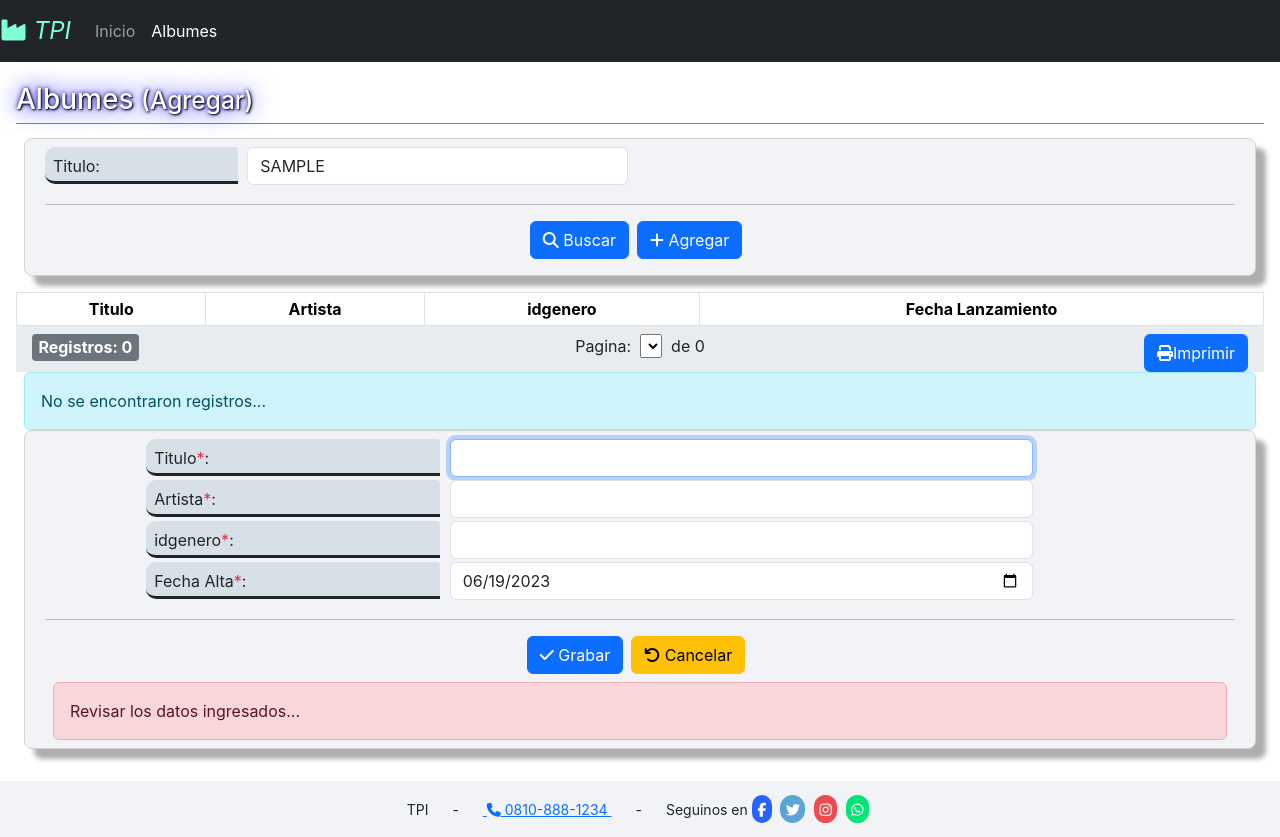
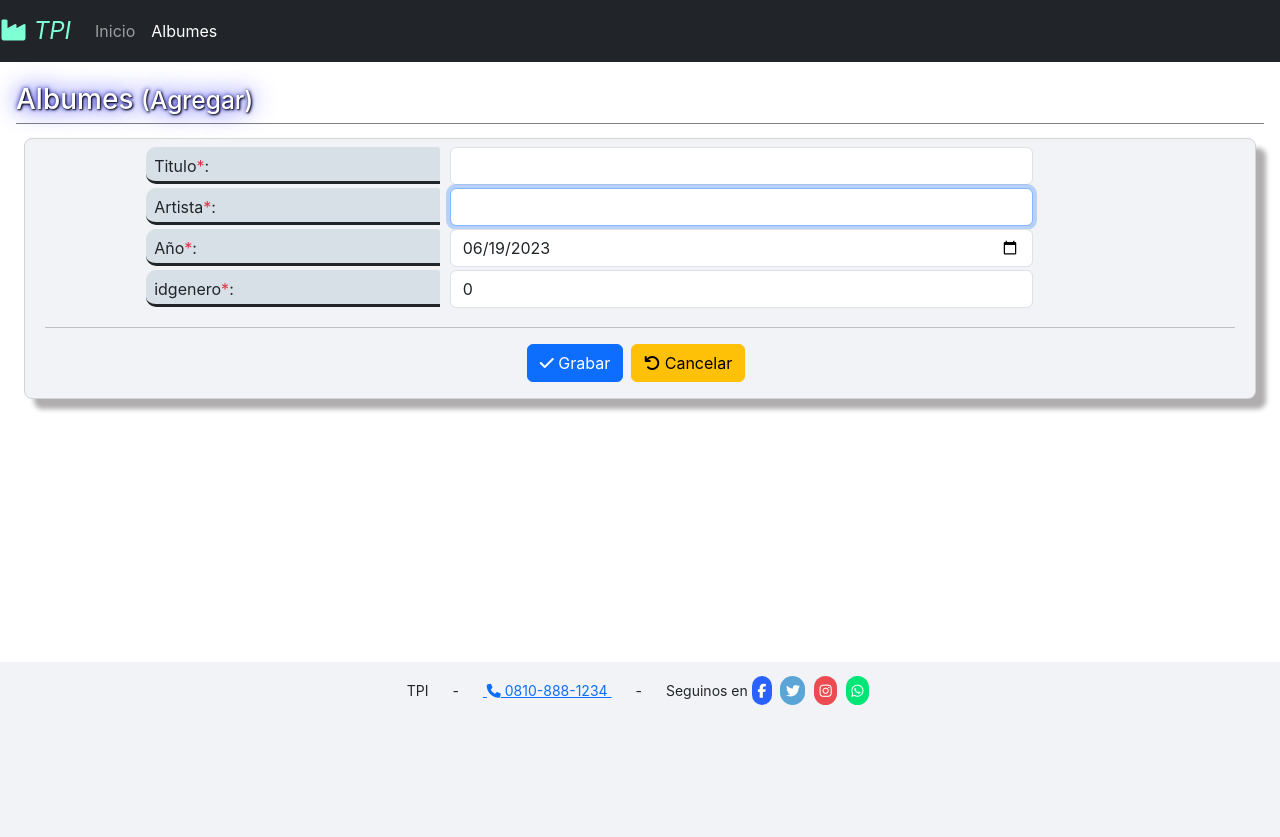
Before and after one commit to Franegeaa/react-deploy-tpi, a React (Create React App) app: page /albumes in a window 1280 px wide. Both pictures are taken after typing "Sample" into the empty fields and a click on the button "Agregar". After the commit the page ends 800 px from the top, so only its background shows below. Built offline with nearby package versions, Linux system fonts and the light colour scheme.

Commit message:
CRUD terminado(falta testear)

```diff
--- a/src/components/albumes/Albumes.jsx
+++ b/src/components/albumes/Albumes.jsx
@@ -1,9 +1,11 @@
-import { AlbumesService } from "./../services/albumes.service";
-import React, { useState, useEffect } from "react";
+import React, { useState} from "react";
 import moment from "moment";
 import AlbumesBuscar from "./AlbumesBuscar";
 import AlbumesListado from "./AlbumesListado";
 import AlbumesRegistro from "./AlbumesRegistro";
+import { AlbumesService } from "../../services/Albumes.services";
+
+
 
 function Albumes() {
   const TituloAccionABMC = {
@@ -16,33 +18,17 @@ function Albumes() {
   const [AccionABMC, setAccionABMC] = useState("L");
 
   const [Titulo, setTitulo] = useState("");
-  const [Activo, setActivo] = useState("");
+
 
   const [Items, setItems] = useState(null);
   const [Item, setItem] = useState(null); // usado en BuscarporId (Modificar, Consultar)
-  const [RegistrosTotal, setRegistrosTotal] = useState(0);
-  const [Pagina, setPagina] = useState(1);
-  const [Paginas, setPaginas] = useState([]);
 
-  async function Buscar(_pagina) {
-    if (_pagina && _pagina !== Pagina) {
-      setPagina(_pagina);
-    }
-    // OJO Pagina (y cualquier estado...) se actualiza para el proximo render, para buscar usamos el parametro _pagina
-    else {
-      _pagina = Pagina;
-    }
 
-    const data = await AlbumesService.Buscar(Titulo, _pagina);
-    setItems(data.Items);
-    setRegistrosTotal(data.RegistrosTotal);
-
-    //generar array de las páginas para mostrar en select del paginador
-    const arrPaginas = [];
-    for (let i = 1; i <= Math.ceil(data.RegistrosTotal / 10); i++) {
-      arrPaginas.push(i);
-    }
-    setPaginas(arrPaginas);
+  async function Buscar() {
+    console.log(Titulo);
+    const data = await AlbumesService.Buscar(Titulo);
+    console.log(data);
+    setItems(data);
   }
 
   async function BuscarPorId(item, accionABMC) {
@@ -65,31 +51,26 @@ function Albumes() {
       Titulo: null,
       Artista: null,
       FechaLanzamiento: moment(new Date()).format("YYYY-MM-DD"),
+      idgenero: 0,
        });
   }
 
-  function Imprimir() {
-    alert("En desarrollo...");
+  async function Eliminar(item) {
+     const resp = window.confirm(
+       "Esta seguro que quiere borrar el album?"
+     );
+     if (resp) {
+         await AlbumesService.Eliminar(item.IdAlbum);
+         Buscar();
      }
+  }
+
 
   async function Grabar(item) {
     // agregar o modificar
-    try {
     await AlbumesService.Grabar(item);
-    } catch (error) {
-      alert(error?.response?.data?.message ?? error.toString());
-      return;
-    }
     await Buscar();
     Volver();
-
-    setTimeout(() => {
-      alert(
-        "Registro " +
-          (AccionABMC === "A" ? "agregado" : "modificado") +
-          " correctamente."
-      );
-    }, 0);
   }
 
   // Volver/Cancelar desde Agregar/Modificar/Consultar
@@ -103,37 +84,43 @@ function Albumes() {
         Albumes <small>{TituloAccionABMC[AccionABMC]}</small>
       </div>
 
+      {AccionABMC === "L" && (
         <AlbumesBuscar
           Titulo={Titulo}
           setTitulo={setTitulo}
-        Activo={Activo}
-        setActivo={setActivo}
           Buscar={Buscar}
           Agregar={Agregar}
         />
+      )}
 
       {/* Tabla de resutados de busqueda y Paginador */}
+      {AccionABMC === "L" && Items?.length > 0 && (
         <AlbumesListado
           {...{
             Items,
             Consultar,
+            Eliminar,
             Modificar,
-          Imprimir,
-          Pagina,
-          RegistrosTotal,
-          Paginas,
             Buscar,
           }}
         />
+      )}
 
+      {AccionABMC === "L" && Items?.length === 0 && (
         <div className="alert alert-info mensajesAlert">
           <i className="fa fa-exclamation-sign"></i>
           No se encontraron registros...
         </div>
+      )}
 
       {/* Formulario de alta/modificacion/consulta */}
-      <AlbumesRegistro {...{ AccionABMC, Item, Grabar, Volver }} />
+      {AccionABMC !== "L" && (
+        <AlbumesRegistro
+          {...{ AccionABMC, Item, Grabar, Volver }}
+        />
+      )}
     </div>
   );
 }
+
 export { Albumes };
--- a/src/components/albumes/AlbumesBuscar.jsx
+++ b/src/components/albumes/AlbumesBuscar.jsx
@@ -1,8 +1,8 @@
 import React from "react";
-export default function AlbumesBuscar ({Titulo, setTitulo, Activo, setActivo, Buscar, Agregar}) {
+export default function AlbumesBuscar ({Titulo, setTitulo, Buscar, Agregar}) {
 
     return (
-    <form name="FormBusqueda">
+    <form name="FormBusqueda" onSubmit={(e)=> e.preventDefault()}>
       <div className="container-fluid">
         <div className="row">
           <div className="col-sm-4 col-md-2">
@@ -14,11 +14,12 @@ export default function AlbumesBuscar ({Titulo, setTitulo, Activo, setActivo, Bu
               className="form-control"
               onChange={(e) => setTitulo(e.target.value)}
               value={Titulo}
-              maxLength="55"
+              maxLength="40"
               autoFocus
             />
           </div>
         </div>
+
         <hr />
 
         {/* Botones */}
--- a/src/components/albumes/AlbumesListado.jsx
+++ b/src/components/albumes/AlbumesListado.jsx
@@ -1,17 +1,15 @@
 import React from "react";
 import moment from "moment";
 
-export default function AlbumesListado({
+
+export default function PeliculasListado ({
   Items,
   Consultar,
+  Eliminar,
   Modificar,
-  ActivarDesactivar,
-  Imprimir,
-  Pagina,
-  RegistrosTotal,
-  Paginas,
-  Buscar,
+  Buscar
 }) {
+
   return (
     <div className="table-responsive">
       <table className="table table-hover table-sm table-bordered table-striped">
@@ -19,22 +17,20 @@ export default function AlbumesListado({
           <tr>
             <th className="text-center">Titulo</th>
             <th className="text-center">Artista</th>
+            <th className="text-center">FechaLanzamiento</th>
             <th className="text-center">idgenero</th>
-            <th className="text-center">Fecha Lanzamiento</th>
-
+            <th className="text-center text-nowrap">Acciones</th>
           </tr>
         </thead>
         <tbody>
           {Items &&
             Items.map((Item) => (
               <tr key={Item.IdAlbum}>
-                <td>{Item.Titulo}</td>
-                <td className="text-end">{Item.Artista}</td>
-                <td className="text-end">{Item.idgenero}</td>
-                <td className="text-end">
-                  {moment(Item.FechaLanzamiento).format("DD/MM/YYYY")}
-                </td>
-                <td className="text-center text-nowrap">
+                <td className="text-start" >{Item.Titulo}</td>
+                <td className="text-start" >{Item.Artista}</td>
+                <td className="text-start" >{moment(Item.FechaLanzamiento).format("DD/MM/YYYY")}</td>
+                <td className="text-start" >{Item.idgenero}</td>
+                <td className="text-center text-nowrap" >
                   <button
                     className="btn btn-sm btn-outline-primary"
                     title="Consultar"
@@ -47,44 +43,20 @@ export default function AlbumesListado({
                     title="Modificar"
                     onClick={() => Modificar(Item)}
                   >
-                    <i className="fa fa-pencil"></i>
+                    <i className="fa fa-pencil "></i>
+                  </button>
+                  <button
+                    className="btn btn-sm btn-outline-danger"
+                    title="Eliminar"
+                    onClick={() => Eliminar(Item)}
+                  >
+                    <i className="fas fa-trash-alt"></i>
                   </button>
                 </td>
               </tr>
             ))}
         </tbody>
       </table>
-
-      {/* Paginador*/}
-      <div className="paginador">
-        <div className="row">
-          <div className="col">
-            <span className="pyBadge">Registros: {RegistrosTotal}</span>
-          </div>
-          <div className="col text-center">
-            Pagina: &nbsp;
-            <select
-              value={Pagina}
-              onChange={(e) => {
-                Buscar(e.target.value);
-              }}
-            >
-              {Paginas?.map((x) => (
-                <option value={x} key={x}>
-                  {x}
-                </option>
-              ))}
-            </select>
-            &nbsp; de {Paginas?.length}
-          </div>
-
-          <div className="col">
-            <button className="btn btn-primary float-end" onClick={() => Imprimir()}>
-              <i className="fa fa-print"></i>Imprimir
-            </button>
-          </div>
-        </div>
-      </div>
     </div>
   );
 }
--- a/src/components/albumes/AlbumesRegistro.jsx
+++ b/src/components/albumes/AlbumesRegistro.jsx
@@ -1,17 +1,28 @@
 import React from "react";
+import { useForm } from "react-hook-form";
 
-
-
-export default function AlbumRegistro({
+export default function AlbumesRegistro({
   AccionABMC,
   Item,
   Grabar,
   Volver,
 }) {
+  const {
+    register,
+    handleSubmit,
+    formState: { errors, touchedFields, isValid, isSubmitted },
+  } = useForm({ values: Item });
+
+  const onSubmit = (data) => {
+    Grabar(data);
+  };
+  console.log(Item);
   if (!Item) return null;
+
   return (
-    <form>
+    <form onSubmit={handleSubmit(onSubmit)}>
       <div className="container-fluid">
+
         <fieldset disabled={AccionABMC === "C"}>
 
           {/* campo Titulo */}
@@ -24,11 +35,27 @@ export default function AlbumRegistro({
             <div className="col-sm-8 col-md-6">
               <input
                 type="text"
-                name="Titulo"
-                value={Item?.Titulo}
+                {...register("Titulo", {
+                  required: { value: true, message: "Titulo es requerido" },
+                  minLength: {
+                    value: 4,
+                    message: "Titulo debe tener al menos 4 caracteres",
+                  },
+                  maxLength: {
+                    value: 55,
+                    message: "Titulo debe tener como máximo 55 caracteres",
+                  },
+                })}
                 autoFocus
-                className="form-control "
+                className={
+                  "form-control " + (errors?.Titulo ? "is-invalid" : "")
+                }
               />
+              {errors?.Titulo && touchedFields.Titulo && (
+                <div className="invalid-feedback">
+                  {errors?.Titulo?.message}
+                </div>
+              )}
             </div>
           </div>
 
@@ -42,10 +69,49 @@ export default function AlbumRegistro({
             <div className="col-sm-8 col-md-6">
               <input
                 type="text"
-                name="Artista"
-                value={Item.Artista}
-                className="form-control"
+                {...register("Artista", {
+                  required: { value: true, message: "Artista es requerido" },
+                  minLength: {
+                    value: 4,
+                    message: "Artista debe tener al menos 4 caracteres",
+                  },
+                  maxLength: {
+                    value: 55,
+                    message: "Artista debe tener como máximo 55 caracteres",
+                  },
+                })}
+                autoFocus
+                className={
+                  "form-control " + (errors?.Artista ? "is-invalid" : "")
+                }
               />
+              {errors?.Artista && touchedFields.Artista && (
+                <div className="invalid-feedback">
+                  {errors?.Artista?.message}
+                </div>
+              )}
+            </div>
+          </div>
+          {/* campo FechaLanzamiento */}
+          <div className="row">
+            <div className="col-sm-4 col-md-3 offset-md-1">
+              <label className="col-form-label" htmlFor="FechaAlta">
+                Año<span className="text-danger">*</span>:
+              </label>
+            </div>
+            <div className="col-sm-8 col-md-6">
+              <input
+                type="date"
+                {...register("FechaLanzamiento", {
+                  required: { message: "Anio es requerido" }
+                })}
+                className={
+                  "form-control " + (errors?.FechaLanzamiento ? "is-invalid" : "")
+                }
+              />
+              <div className="invalid-feedback">
+                {errors?.FechaLanzamiento?.message}
+              </div>
             </div>
           </div>
 
@@ -59,27 +125,19 @@ export default function AlbumRegistro({
             <div className="col-sm-8 col-md-6">
               <input
                 type="text"
-                name="idgenero"
-                value={Item.idgenero}
-                className="form-control"
+                {...register("idgenero", {
+                  required: {
+                    value: true,
+                    message: "idgenero es requerido",
+                  },
+                })}
+                className={
+                  "form-control" + (errors?.idgenero ? " is-invalid" : "")
+                }
               />
+              <div className="invalid-feedback">
+                {errors?.idgenero?.message}
               </div>
-          </div>
-
-          {/* campo FechaLanzamiento */}
-          <div className="row">
-            <div className="col-sm-4 col-md-3 offset-md-1">
-              <label className="col-form-label" htmlFor="FechaLanzamiento">
-                Fecha Alta<span className="text-danger">*</span>:
-              </label>
-            </div>
-            <div className="col-sm-8 col-md-6">
-              <input
-                type="date"
-                name="FechaLanzamiento"
-                className="form-control"
-                    value={Item?.FechaLanzamiento}
-              />
             </div>
           </div>
         </fieldset>
@@ -105,10 +163,12 @@ export default function AlbumRegistro({
         </div>
 
         {/* texto: Revisar los datos ingresados... */}
+        {!isValid && isSubmitted && (
           <div className="row alert alert-danger mensajesAlert">
             <i className="fa fa-exclamation-sign"></i>
             Revisar los datos ingresados...
           </div>
+        )}
 
       </div>
     </form>
```
Also changed, not shown: src/components/services/albumes.service.js (deleted, +0 -29 lines), src/services/Albumes.services.js (added, +60 -0 lines). Lines whose indentation alone changed are shown as unchanged.
